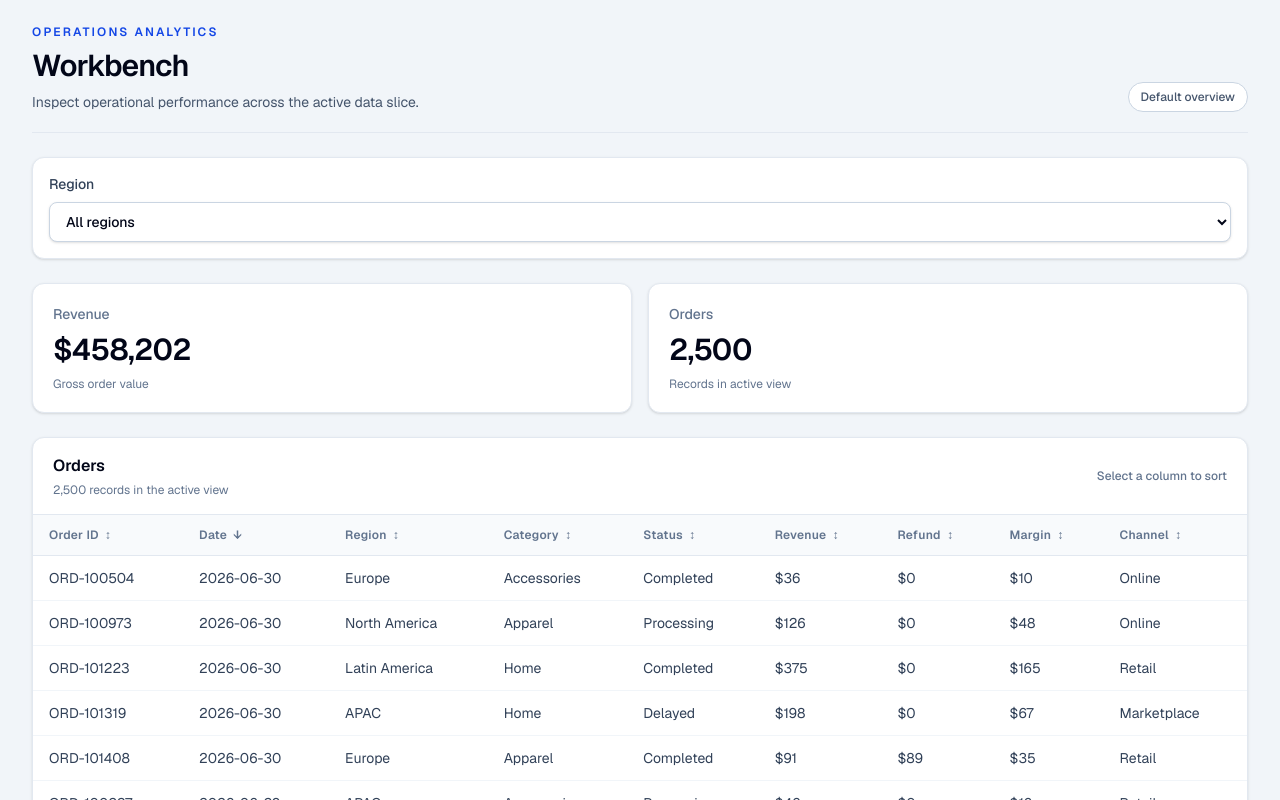
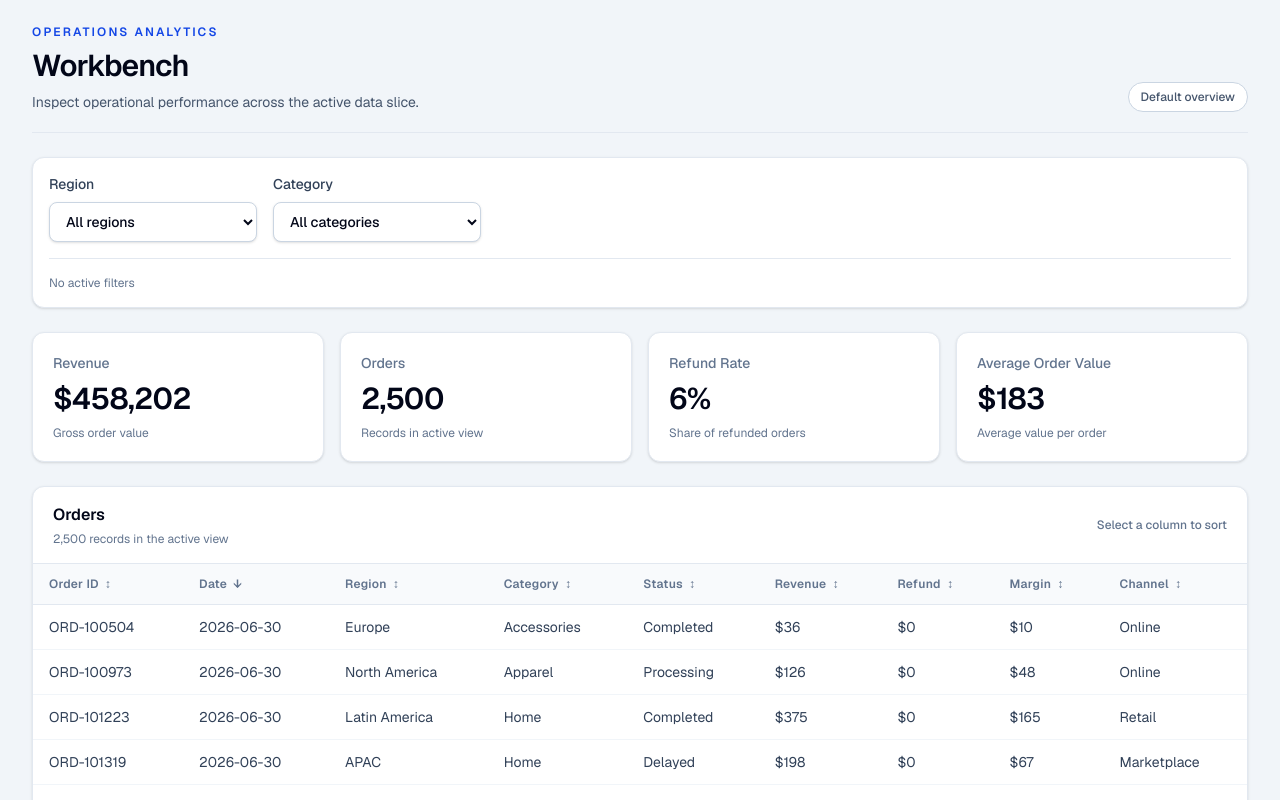
Before and after one commit to dlahoda/operations-analytics-workbench, a Next.js app: page /workbench in a window 1280 px wide. Shown: the top 800 px of the page. Built offline with nearby package versions, Linux system fonts and the light colour scheme.

Commit message:
feat: add category filters and KPI cards, enhance orders table with pagination and empty state

```diff
--- a/src/domain/filters.ts
+++ b/src/domain/filters.ts
@@ -1,20 +1,22 @@
-import type { Order, Region } from "./orders";
+import type { Category, Order, Region } from "./orders";
 
 export type WorkbenchFilters = {
   region: Region | null;
+  category: Category | null;
 };
 
 export const DEFAULT_WORKBENCH_FILTERS: WorkbenchFilters = {
   region: null,
+  category: null,
 };
 
 export function filterOrders(
   orders: readonly Order[],
   filters: WorkbenchFilters,
 ): Order[] {
-  if (filters.region === null) {
-    return [...orders];
-  }
-
-  return orders.filter((order) => order.region === filters.region);
+  return orders.filter(
+    (order) =>
+      (filters.region === null || order.region === filters.region) &&
+      (filters.category === null || order.category === filters.category),
+  );
 }
--- /dev/null
+++ b/src/features/filters/category-filter.tsx
@@ -0,0 +1,32 @@
+import { CATEGORIES, type Category } from "@/domain/orders";
+
+type CategoryFilterProps = {
+  value: Category | null;
+  onChange: (category: Category | null) => void;
+};
+
+export function CategoryFilter({ value, onChange }: CategoryFilterProps) {
+  return (
+    <label className="flex min-w-52 flex-col gap-2 text-sm font-medium text-slate-700">
+      Category
+      <select
+        className="h-10 rounded-lg border border-slate-300 bg-white px-3 text-sm text-slate-950 shadow-sm outline-none transition focus:border-blue-600 focus:ring-2 focus:ring-blue-100"
+        value={value ?? "all"}
+        onChange={(event) =>
+          onChange(
+            event.target.value === "all"
+              ? null
+              : (event.target.value as Category),
+          )
+        }
+      >
+        <option value="all">All categories</option>
+        {CATEGORIES.map((category) => (
+          <option key={category} value={category}>
+            {category}
+          </option>
+        ))}
+      </select>
+    </label>
+  );
+}
--- a/src/features/metrics/metric-cards.tsx
+++ b/src/features/metrics/metric-cards.tsx
@@ -1,8 +1,11 @@
 import type { OrderMetrics } from "@/domain/metrics";
-import { formatNumber, formatUsd } from "@/lib/formatters";
+import { formatNumber, formatPercentage, formatUsd } from "@/lib/formatters";
 
 type MetricCardsProps = {
-  metrics: Pick<OrderMetrics, "revenue" | "orders">;
+  metrics: Pick<
+    OrderMetrics,
+    "revenue" | "orders" | "refundRate" | "averageOrderValue"
+  >;
 };
 
 export function MetricCards({ metrics }: MetricCardsProps) {
@@ -17,10 +20,23 @@ export function MetricCards({ metrics }: MetricCardsProps) {
       value: formatNumber(metrics.orders),
       description: "Records in active view",
     },
+    {
+      label: "Refund Rate",
+      value: formatPercentage(metrics.refundRate),
+      description: "Share of refunded orders",
+    },
+    {
+      label: "Average Order Value",
+      value: formatUsd(metrics.averageOrderValue),
+      description: "Average value per order",
+    },
   ];
 
   return (
-    <section aria-label="Key metrics" className="grid gap-4 sm:grid-cols-2">
+    <section
+      aria-label="Key metrics"
+      className="grid gap-4 sm:grid-cols-2 xl:grid-cols-4"
+    >
       {cards.map((card) => (
         <article
           key={card.label}
--- a/src/features/orders-table/orders-table.tsx
+++ b/src/features/orders-table/orders-table.tsx
@@ -59,8 +59,11 @@ export function OrdersTable({ orders }: OrdersTableProps) {
     getCoreRowModel: getCoreRowModel(),
     getSortedRowModel: getSortedRowModel(),
     getPaginationRowModel: getPaginationRowModel(),
+    autoResetPageIndex: true,
     initialState: { pagination: { pageSize: 20 } },
   });
+
+  const hasOrders = orders.length > 0;
 
   return (
     <section className="overflow-hidden rounded-xl border border-slate-200 bg-white shadow-sm">
@@ -99,7 +102,8 @@ export function OrdersTable({ orders }: OrdersTableProps) {
             ))}
           </thead>
           <tbody className="divide-y divide-slate-100">
-            {table.getRowModel().rows.map((row) => (
+            {hasOrders ? (
+              table.getRowModel().rows.map((row) => (
                 <tr key={row.id} className="text-slate-700 transition hover:bg-blue-50/50">
                   {row.getVisibleCells().map((cell) => (
                     <td key={cell.id} className="whitespace-nowrap px-4 py-3">
@@ -107,14 +111,28 @@ export function OrdersTable({ orders }: OrdersTableProps) {
                     </td>
                   ))}
                 </tr>
-            ))}
+              ))
+            ) : (
+              <tr>
+                <td colSpan={columns.length} className="px-5 py-12 text-center">
+                  <p className="font-medium text-slate-700">
+                    No orders match the active filters
+                  </p>
+                  <p className="mt-1 text-sm text-slate-500">
+                    Reset the filters above to return to the full dataset.
+                  </p>
+                </td>
+              </tr>
+            )}
           </tbody>
         </table>
       </div>
 
       <div className="flex items-center justify-between border-t border-slate-200 px-5 py-3 text-sm text-slate-600">
         <span>
-          Page {table.getState().pagination.pageIndex + 1} of {table.getPageCount()}
+          {hasOrders
+            ? `Page ${table.getState().pagination.pageIndex + 1} of ${table.getPageCount()}`
+            : "No pages"}
         </span>
         <div className="flex gap-2">
           <button
--- a/src/features/workbench/workbench-client.tsx
+++ b/src/features/workbench/workbench-client.tsx
@@ -5,6 +5,7 @@ import { useMemo, useState } from "react";
 import { DEFAULT_WORKBENCH_FILTERS, filterOrders } from "@/domain/filters";
 import { calculateMetrics } from "@/domain/metrics";
 import type { Order } from "@/domain/orders";
+import { CategoryFilter } from "@/features/filters/category-filter";
 import { RegionFilter } from "@/features/filters/region-filter";
 import { MetricCards } from "@/features/metrics/metric-cards";
 import { OrdersTable } from "@/features/orders-table/orders-table";
@@ -20,6 +21,7 @@ export function WorkbenchClient({ initialOrders }: WorkbenchClientProps) {
     [filters, initialOrders],
   );
   const metrics = useMemo(() => calculateMetrics(filteredOrders), [filteredOrders]);
+  const hasActiveFilters = filters.region !== null || filters.category !== null;
 
   return (
     <main className="min-h-screen bg-slate-100 text-slate-950">
@@ -45,10 +47,47 @@ export function WorkbenchClient({ initialOrders }: WorkbenchClientProps) {
           aria-label="Workbench filters"
           className="rounded-xl border border-slate-200 bg-white p-4 shadow-sm"
         >
-          <RegionFilter
-            value={filters.region}
-            onChange={(region) => setFilters({ region })}
-          />
+          <div className="flex flex-wrap gap-4">
+            <RegionFilter
+              value={filters.region}
+              onChange={(region) => setFilters((current) => ({ ...current, region }))}
+            />
+            <CategoryFilter
+              value={filters.category}
+              onChange={(category) =>
+                setFilters((current) => ({ ...current, category }))
+              }
+            />
+          </div>
+
+          {hasActiveFilters ? (
+            <div className="mt-4 flex flex-wrap items-center gap-2 border-t border-slate-200 pt-4">
+              <span className="mr-1 text-xs font-medium text-slate-500">
+                Active filters
+              </span>
+              {filters.region ? (
+                <span className="rounded-full bg-blue-50 px-3 py-1 text-xs font-medium text-blue-800">
+                  Region: {filters.region}
+                </span>
+              ) : null}
+              {filters.category ? (
+                <span className="rounded-full bg-blue-50 px-3 py-1 text-xs font-medium text-blue-800">
+                  Category: {filters.category}
+                </span>
+              ) : null}
+              <button
+                type="button"
+                className="ml-auto rounded-md border border-slate-300 px-3 py-1.5 text-xs font-medium text-slate-700 transition hover:bg-slate-50 focus-visible:outline-none focus-visible:ring-2 focus-visible:ring-blue-600"
+                onClick={() => setFilters(DEFAULT_WORKBENCH_FILTERS)}
+              >
+                Reset filters
+              </button>
+            </div>
+          ) : (
+            <p className="mt-4 border-t border-slate-200 pt-4 text-xs text-slate-500">
+              No active filters
+            </p>
+          )}
         </section>
 
         <MetricCards metrics={metrics} />
--- a/src/lib/formatters.ts
+++ b/src/lib/formatters.ts
@@ -6,6 +6,11 @@ const usdCurrencyFormatter = new Intl.NumberFormat("en-US", {
 
 const numberFormatter = new Intl.NumberFormat("en-US");
 
+const percentageFormatter = new Intl.NumberFormat("en-US", {
+  style: "percent",
+  maximumFractionDigits: 1,
+});
+
 export function formatUsd(value: number) {
   return usdCurrencyFormatter.format(value);
 }
@@ -13,3 +18,7 @@ export function formatUsd(value: number) {
 export function formatNumber(value: number) {
   return numberFormatter.format(value);
 }
+
+export function formatPercentage(value: number) {
+  return percentageFormatter.format(value);
+}
```
Also changed, not shown: 1 other file (tests, documents, lock files or other folders). Lines whose indentation alone changed are shown as unchanged.
